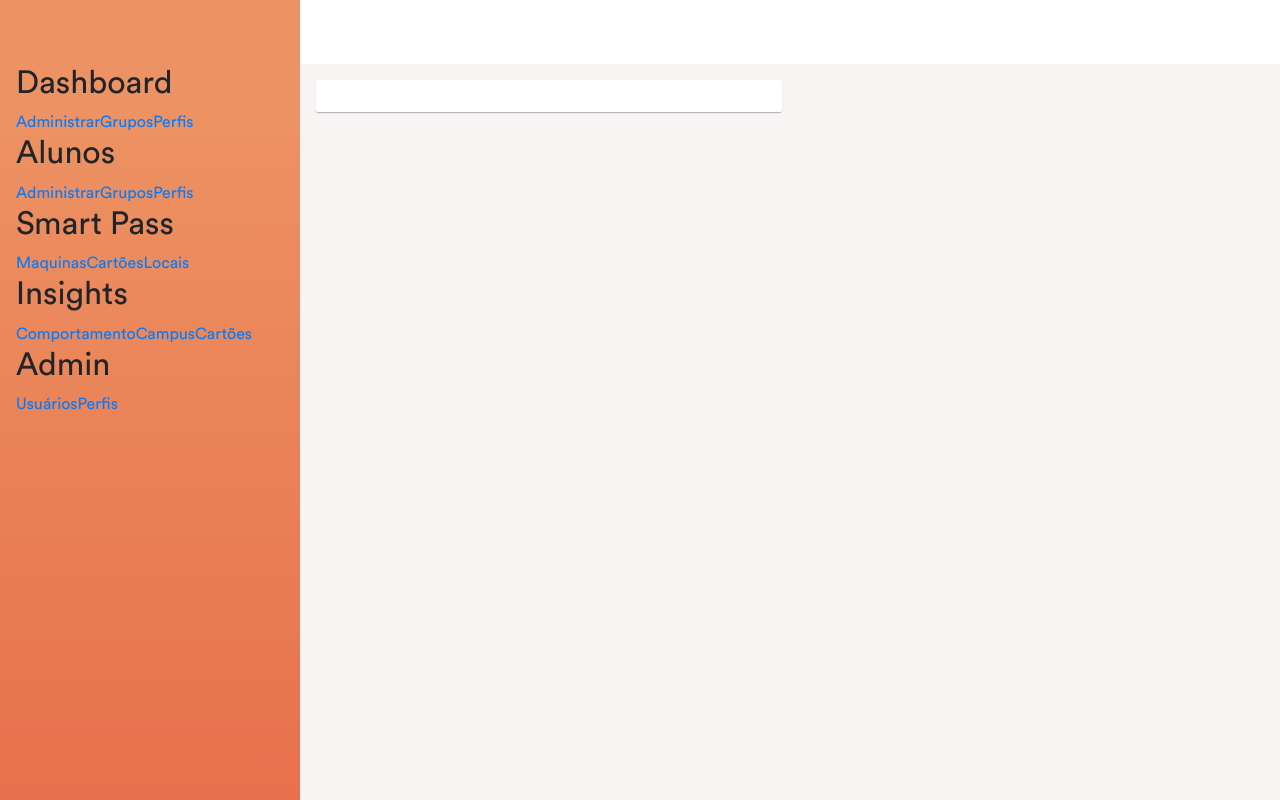
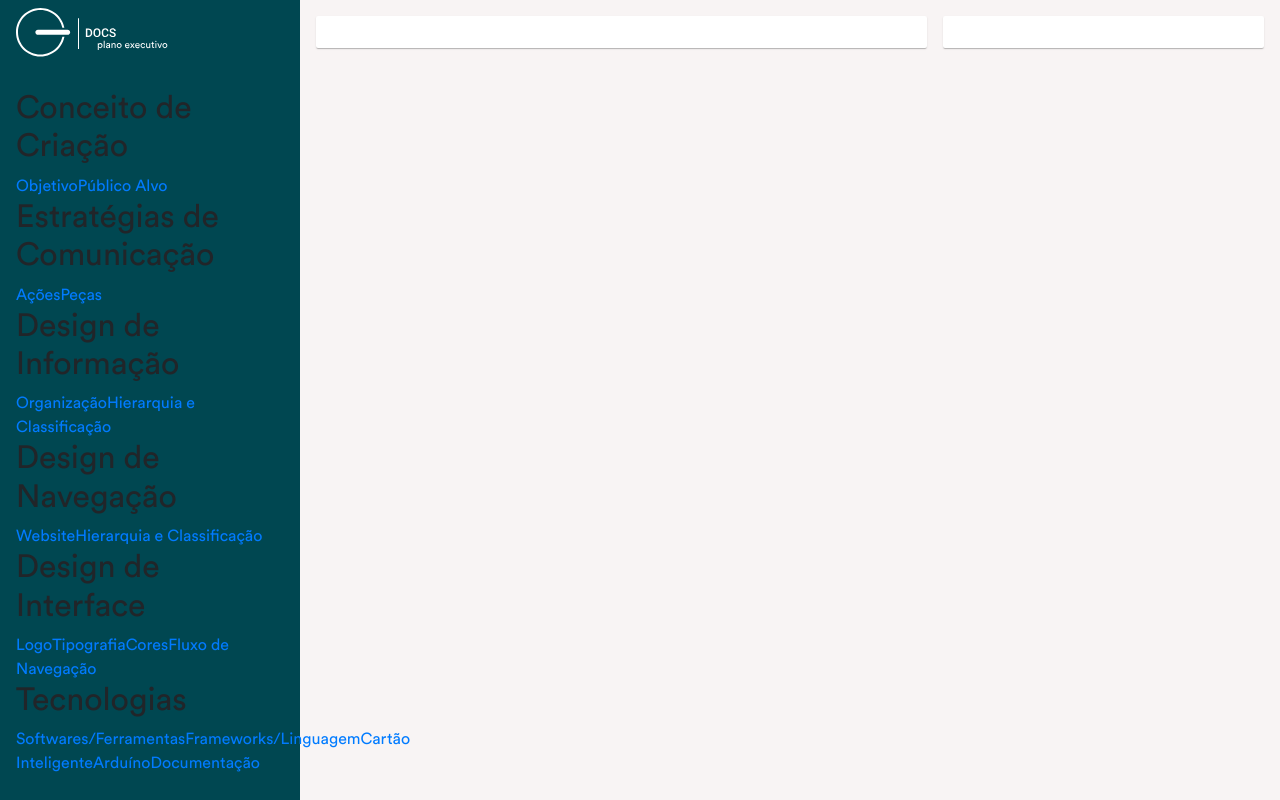
Before and after one commit to mikelfcosta/omnisis-pe, a React app: page / in a window 1280 px wide. Built offline with nearby package versions, Linux system fonts and the light colour scheme.

Commit message:
Set up Sidenav

```diff
--- a/src/components/core/Content/Content.scss
+++ b/src/components/core/Content/Content.scss
@@ -6,9 +6,8 @@
   display: flex;
   flex: 1 0 auto;
   flex-flow: row wrap;
-  min-height: calc(100vh - #{$size-header-height});
+  min-height: 100vh;
   margin-left: $size-sidebar-width;
-  margin-top: $size-header-height;
   padding: 8px;
   position: relative;
 
--- a/src/components/core/Content/Content.tsx
+++ b/src/components/core/Content/Content.tsx
@@ -11,7 +11,8 @@ export default class Content extends React.Component<{}, {}> {
   render() {
     return (
       <div className={content}>
-        <Card size={50}></Card>
+        <Card size={65}></Card>
+        <Card size={35}></Card>
       </div>
     );
   }
--- a/src/components/core/Sidebar/Nav.scss
+++ b/src/components/core/Sidebar/Nav.scss
@@ -9,23 +9,20 @@
     align-items: center;
     display: flex;
     flex-flow: wrap row;
-    min-height: 60px;
+    min-height: 32px;
     padding: 8px;
     position: relative;
     text-decoration: none;
 
-    img {
-      width: 44px;
-      height: 44px;
-    }
-
     h2 {
-      color: $color-clear;
+      color: rgba(255, 255, 255, 0.74);
       margin: 0;
-      font-size: 18px;
-      font-weight: 700;
+      font-size: 16px;
+      font-weight: 600;
       text-transform: uppercase;
       padding: 0 8px;
+      cursor: default;
+      user-select: none;
     }
 
     &:hover {
@@ -42,14 +39,13 @@
       a {
         align-items: center;
         display: flex;
-        height: 48px;
-        font-weight: 600;
-        margin: 0 0 0 64px;
+        height: 32px;
+        font-weight: 400;
+        margin: 0 0 0 24px;
         padding: 0;
-        text-transform: uppercase;
-        width: calc(100% - 64px);
+        width: calc(100% - 24px);
         text-decoration: none;
-        color: $color-clear;
+        color: rgba(255, 255, 255, 0.74);
 
         &:hover {
           color: white;
--- a/src/components/core/Sidebar/Nav.tsx
+++ b/src/components/core/Sidebar/Nav.tsx
@@ -13,42 +13,50 @@ interface INavigation {
 
 const navigation: INavigation[] = [
   {
-    name: 'Dashboard',
+    name: 'Conceito de Criação',
     children: [
-      { name: 'Administrar', link: '/holders/manage' },
-      { name: 'Grupos', link: '/holders/groups' },
-      { name: 'Perfis', link: '/holders/profiles' },
+      { name: 'Objetivo', link: '/concept/objective' },
+      { name: 'Público Alvo', link: '/concept/public' },
     ],
   },
   {
-    name: 'Alunos',
+    name: 'Estratégias de Comunicação',
     children: [
-      { name: 'Administrar', link: '/holders/manage' },
-      { name: 'Grupos', link: '/holders/groups' },
-      { name: 'Perfis', link: '/holders/profiles' },
+      { name: 'Ações', link: '/communication/actions' },
+      { name: 'Peças', link: '/communication/content' },
     ],
   },
   {
-    name: 'Smart Pass',
+    name: 'Design de Informação',
     children: [
-      { name: 'Maquinas', link: '/iot/machines' },
-      { name: 'Cartões', link: '/iot/cards' },
-      { name: 'Locais', link: '/iot/locations' },
+      { name: 'Organização', link: '/information/organization' },
+      { name: 'Hierarquia e Classificação', link: '/information/hierarchy' },
     ],
   },
   {
-    name: 'Insights',
+    name: 'Design de Navegação',
     children: [
-      { name: 'Comportamento', link: '/insights/behavior' },
-      { name: 'Campus', link: '/insights/campus' },
-      { name: 'Cartões', link: '/insights/cards' },
+      { name: 'Website', link: '/navigation/website' },
+      { name: 'Hierarquia e Classificação', link: '/navigation/hierarchy' },
     ],
   },
   {
-    name: 'Admin',
+    name: 'Design de Interface',
     children: [
-      { name: 'Usuários', link: '/admin/users' },
-      { name: 'Perfis', link: '/admin/roles' },
+      { name: 'Logo', link: '/interface/logo' },
+      { name: 'Tipografia', link: '/interface/typography' },
+      { name: 'Cores', link: '/interface/colors' },
+      { name: 'Fluxo de Navegação', link: '/interface/navigation' },
+    ],
+  },
+  {
+    name: 'Tecnologias',
+    children: [
+      { name: 'Softwares/Ferramentas', link: '/technology/tools' },
+      { name: 'Frameworks/Linguagem', link: '/technology/frameworks' },
+      { name: 'Cartão Inteligente', link: '/technology/smartpass' },
+      { name: 'Arduíno', link: '/technology/arduino' },
+      { name: 'Documentação', link: '/technology/documentation' },
     ],
   },
 ];
--- a/src/components/core/Sidebar/Sidebar.scss
+++ b/src/components/core/Sidebar/Sidebar.scss
@@ -1,7 +1,7 @@
 @import "../../../sass/variables";
 
 .sidebar {
-  background: linear-gradient(180deg, $color-primary 15%, #E66B48 115%);
+  background-color: #004751;
   display: flex;
   flex-direction: column;
   height: 100vh;
@@ -14,8 +14,10 @@
     align-items: center;
     display: flex;
     justify-content: center;
-    min-height: 96px;
+    min-height: 128px;
     width: 268px;
+    padding-bottom: 16px;
+    border-bottom: 1px solid rgba(250, 250, 250, 0.44);
 
     img {
       height: 80px;
--- a/src/components/core/Sidebar/SidebarLogo.tsx
+++ b/src/components/core/Sidebar/SidebarLogo.tsx
@@ -1,5 +1,6 @@
 import * as React from 'react';
 import { sidebarLogo } from './Sidebar.scss';
+const logo = require('../../../img/logo.svg');
 
 export default class SidebarLogo extends React.Component<{}, {}> {
 
@@ -10,7 +11,7 @@ export default class SidebarLogo extends React.Component<{}, {}> {
   render() {
     return (
       <div className={sidebarLogo}>
-        <img srcSet={''} />
+        <img srcSet={logo} />
       </div>
     );
   }
```
Also changed, not shown: src/img/logo.svg (added).
